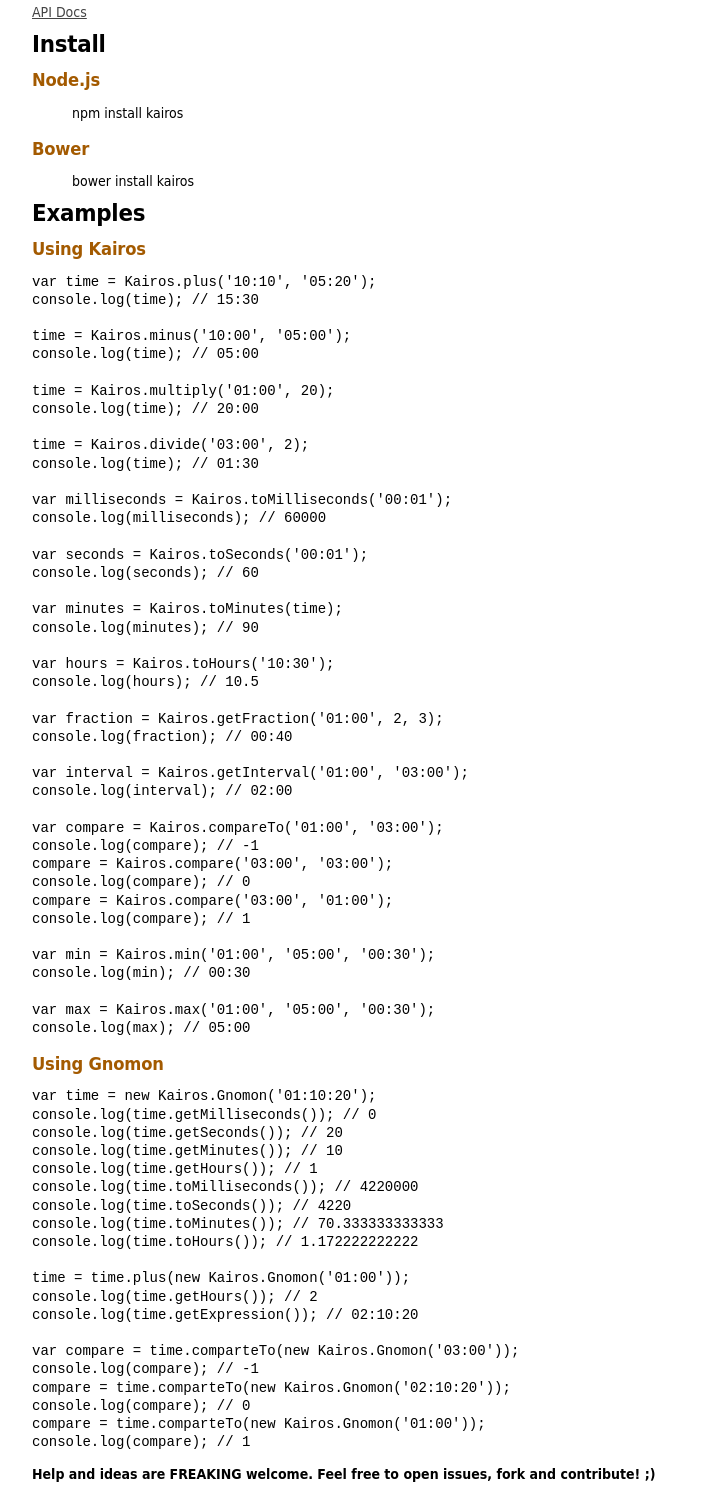
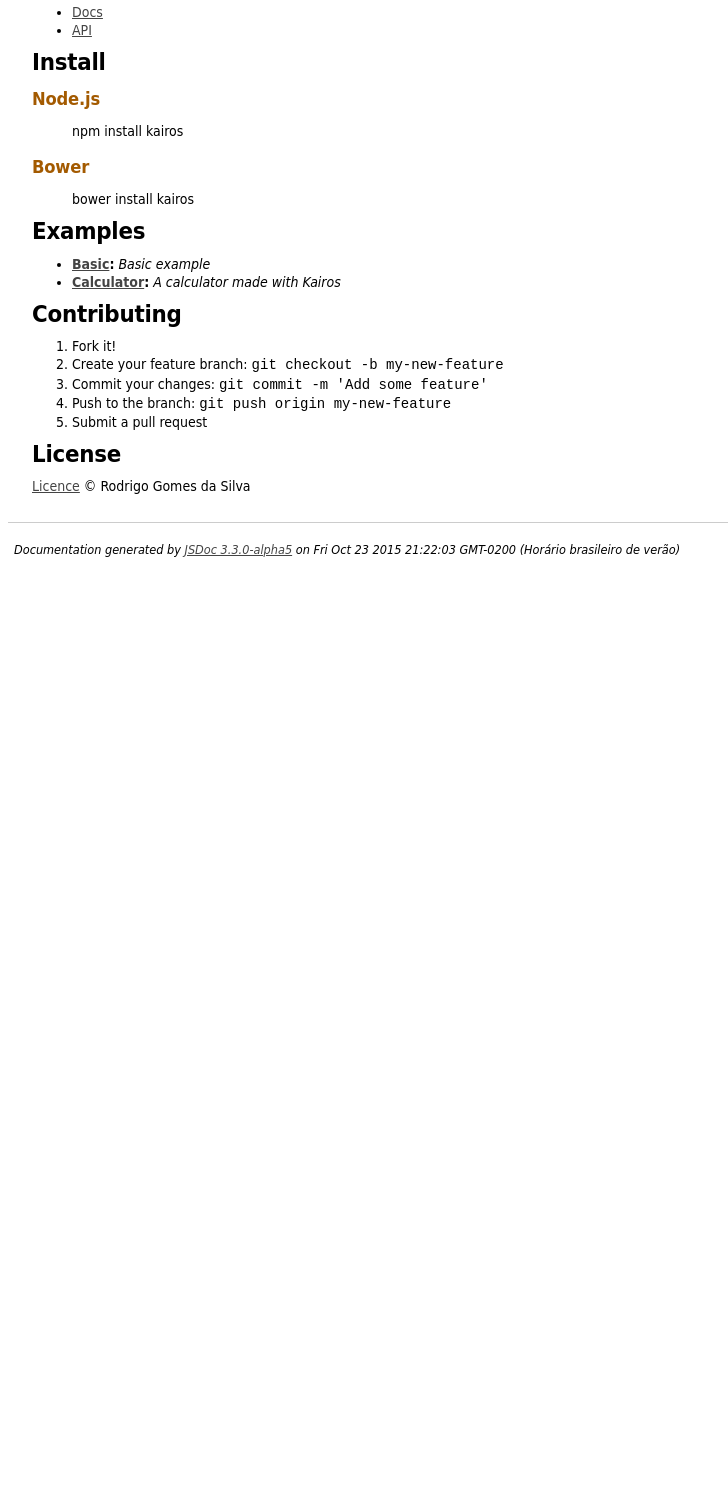
Before and after one commit to rodrigogs/kairos, a plain HTML site: page docs/index.html in a window 1280 px wide. Shown: the part 1420-2920 px from the top of the page, without its empty margins (0-728 px from the left). After the commit the page ends 1993 px from the top, so only its background shows below. Drawn offline with Linux system fonts and the light colour scheme.

Commit message:
reorganized

```diff
--- a/docs/index.html
+++ b/docs/index.html
@@ -51,7 +51,10 @@
 <a href="https://badge.fury.io/bo/kairos"><img src="https://badge.fury.io/bo/kairos.svg" alt="Bower version"></a></p>
 <p><em>Kairós(καιρός) is a greek word that means &quot;the right moment&quot;. Also, in the greek mithology Kairós is the son of the personification of time itself, Chronos.</em></p>
 <p>Now talking about the library, Kairos is being developed to be a non date-based time calculator. The aim is to use time expressions along with math expressions to have human time products, and also to have various representations of a time expression using the engine Gnomon(<em>references the first solar clock ever made</em>).</p>
-<p><a href="http://rodrigogs.github.io/kairos/index-jsdoc.html">API Docs</a></p>
+<ul>
+<li><a href="http://rodrigogs.github.io/kairos">Docs</a></li>
+<li><a href="http://rodrigogs.github.io/kairos/docs">API</a></li>
+</ul>
 <h2 id="install">Install</h2>
 <h4 id="node-js">Node.js</h4>
 <blockquote>
@@ -62,73 +65,20 @@
 <p>bower install kairos</p>
 </blockquote>
 <h2 id="examples">Examples</h2>
-<h4 id="using-kairos">Using Kairos</h4>
-<pre><code class="lang-javascript">var time = Kairos.plus(&#39;10:10&#39;, &#39;05:20&#39;);
-console.log(time); // 15:30
-
-time = Kairos.minus(&#39;10:00&#39;, &#39;05:00&#39;);
-console.log(time); // 05:00
-
-time = Kairos.multiply(&#39;01:00&#39;, 20);
-console.log(time); // 20:00
-
-time = Kairos.divide(&#39;03:00&#39;, 2);
-console.log(time); // 01:30
-
-var milliseconds = Kairos.toMilliseconds(&#39;00:01&#39;);
-console.log(milliseconds); // 60000
-
-var seconds = Kairos.toSeconds(&#39;00:01&#39;);
-console.log(seconds); // 60
-
-var minutes = Kairos.toMinutes(time);
-console.log(minutes); // 90
-
-var hours = Kairos.toHours(&#39;10:30&#39;);
-console.log(hours); // 10.5
-
-var fraction = Kairos.getFraction(&#39;01:00&#39;, 2, 3);
-console.log(fraction); // 00:40
-
-var interval = Kairos.getInterval(&#39;01:00&#39;, &#39;03:00&#39;);
-console.log(interval); // 02:00
-
-var compare = Kairos.compareTo(&#39;01:00&#39;, &#39;03:00&#39;);
-console.log(compare); // -1
-compare = Kairos.compare(&#39;03:00&#39;, &#39;03:00&#39;);
-console.log(compare); // 0
-compare = Kairos.compare(&#39;03:00&#39;, &#39;01:00&#39;);
-console.log(compare); // 1
-
-var min = Kairos.min(&#39;01:00&#39;, &#39;05:00&#39;, &#39;00:30&#39;);
-console.log(min); // 00:30
-
-var max = Kairos.max(&#39;01:00&#39;, &#39;05:00&#39;, &#39;00:30&#39;);
-console.log(max); // 05:00
-</code></pre>
-<h4 id="using-gnomon">Using Gnomon</h4>
-<pre><code class="lang-javascript">var time = new Kairos.Gnomon(&#39;01:10:20&#39;);
-console.log(time.getMilliseconds()); // 0
-console.log(time.getSeconds()); // 20
-console.log(time.getMinutes()); // 10
-console.log(time.getHours()); // 1
-console.log(time.toMilliseconds()); // 4220000
-console.log(time.toSeconds()); // 4220
-console.log(time.toMinutes()); // 70.333333333333
-console.log(time.toHours()); // 1.172222222222
-
-time = time.plus(new Kairos.Gnomon(&#39;01:00&#39;));
-console.log(time.getHours()); // 2
-console.log(time.getExpression()); // 02:10:20
-
-var compare = time.comparteTo(new Kairos.Gnomon(&#39;03:00&#39;));
-console.log(compare); // -1
-compare = time.comparteTo(new Kairos.Gnomon(&#39;02:10:20&#39;));
-console.log(compare); // 0
-compare = time.comparteTo(new Kairos.Gnomon(&#39;01:00&#39;));
-console.log(compare); // 1
-</code></pre>
-<p><strong>Help and ideas are FREAKING welcome. Feel free to open issues, fork and contribute! ;)</strong></p>
+<ul>
+<li><strong><a href="http://rodrigogs.github.io/kairos/examples/basic/index.html">Basic</a>:</strong> <em>Basic example</em></li>
+<li><strong><a href="http://rodrigogs.github.io/kairos/examples/calc/index.html">Calculator</a>:</strong> <em>A calculator made with Kairos</em></li>
+</ul>
+<h2 id="contributing">Contributing</h2>
+<ol>
+<li>Fork it!</li>
+<li>Create your feature branch: <code>git checkout -b my-new-feature</code></li>
+<li>Commit your changes: <code>git commit -m &#39;Add some feature&#39;</code></li>
+<li>Push to the branch: <code>git push origin my-new-feature</code></li>
+<li>Submit a pull request</li>
+</ol>
+<h2 id="license">License</h2>
+<p><a href="https://github.com/rodrigogs/kairos/blob/master/LICENSE">Licence</a> © Rodrigo Gomes da Silva</p>
 </article>
     </section>
 
@@ -146,7 +96,7 @@
 <br clear="both">
 
 <footer>
-    Documentation generated by <a href="https://github.com/jsdoc3/jsdoc">JSDoc 3.3.0-alpha5</a> on Fri Oct 23 2015 21:12:06 GMT-0200 (Horário brasileiro de verão)
+    Documentation generated by <a href="https://github.com/jsdoc3/jsdoc">JSDoc 3.3.0-alpha5</a> on Fri Oct 23 2015 21:22:03 GMT-0200 (Horário brasileiro de verão)
 </footer>
 
 <script> prettyPrint(); </script>
```
Also changed, not shown: docs/Gnomon.js.html (+1 -1 lines), docs/Kairos.Gnomon.html (+1 -1 lines), docs/kairos.js.html (+1 -1 lines), docs/module-Kairos.html (+1 -1 lines).
